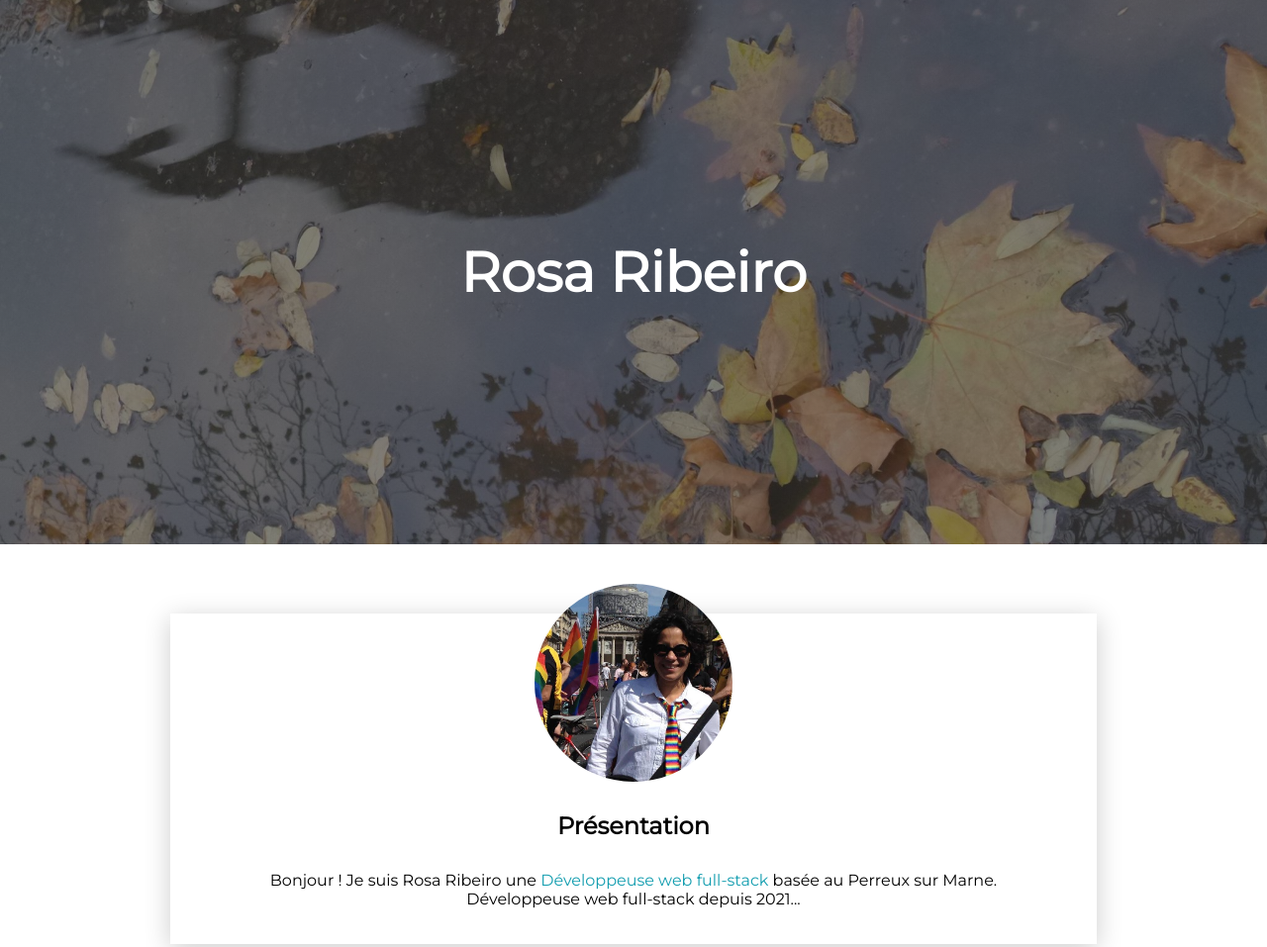
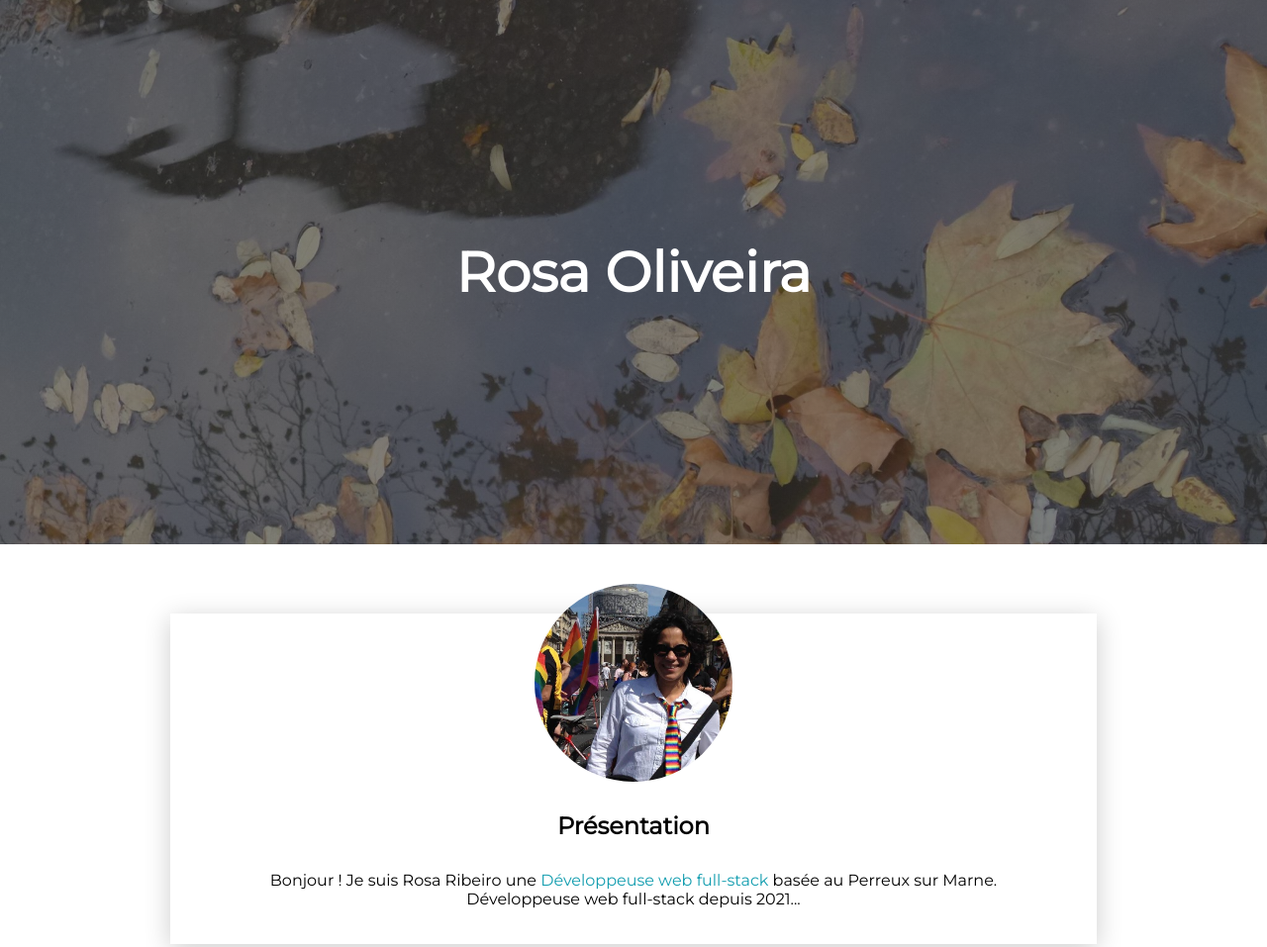
Before and after one commit to rozaribeiro/horizonrosa, a website: page index.html in a window 1280 px wide. Shown: the top 957 px of the page at 99% size. Drawn offline with Linux system fonts and the light colour scheme.

Commit message:
index index

```diff
--- a/index.html
+++ b/index.html
@@ -13,7 +13,7 @@
   </head>
   <body>
     <header>
-      <h1>Rosa Ribeiro</h1>
+      <h1>Rosa Oliveira</h1>
     </header>
     <section class="about">
       <img src="images/rosa2.jpg" alt="Photo de Rosa" />
```
